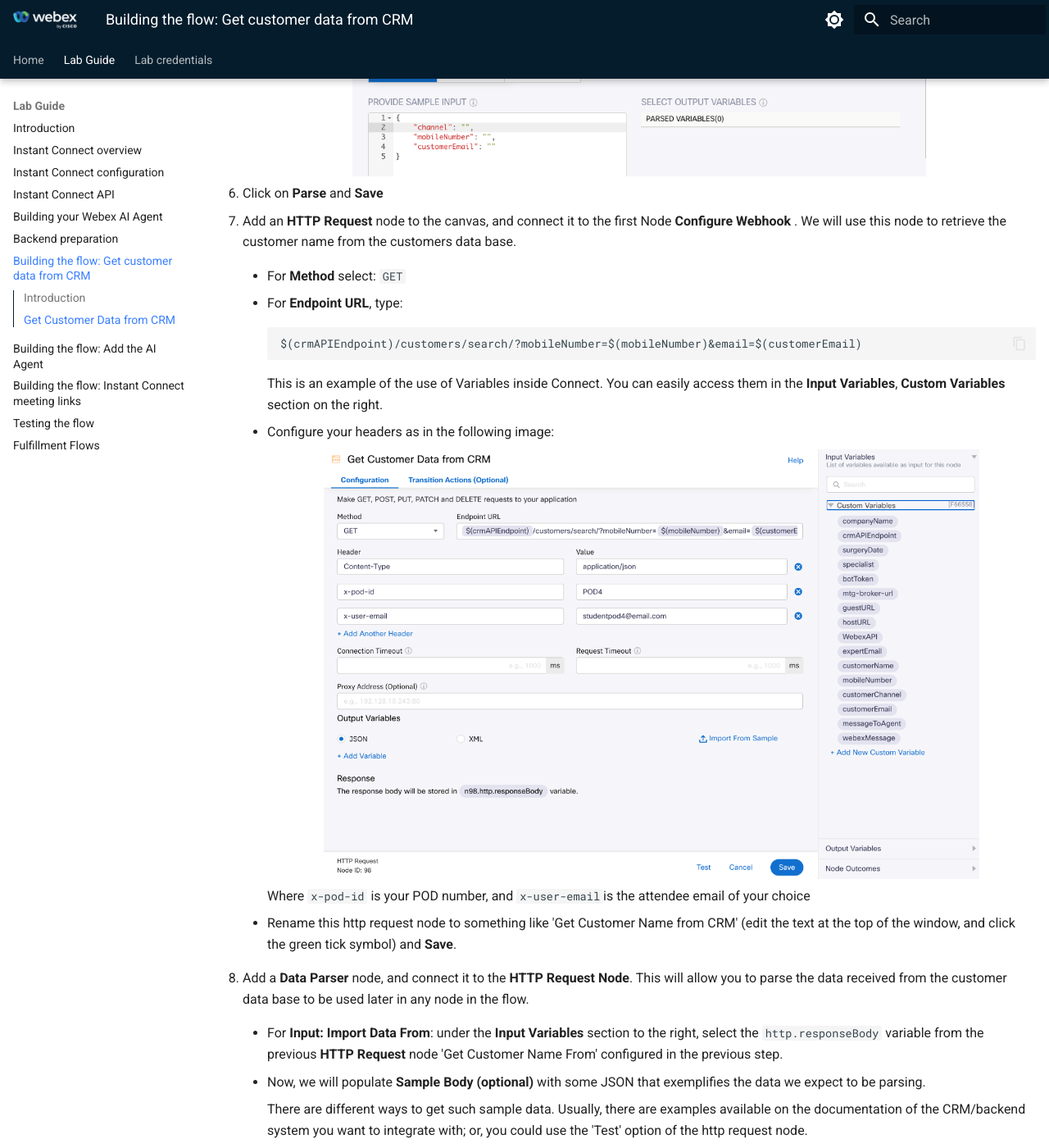
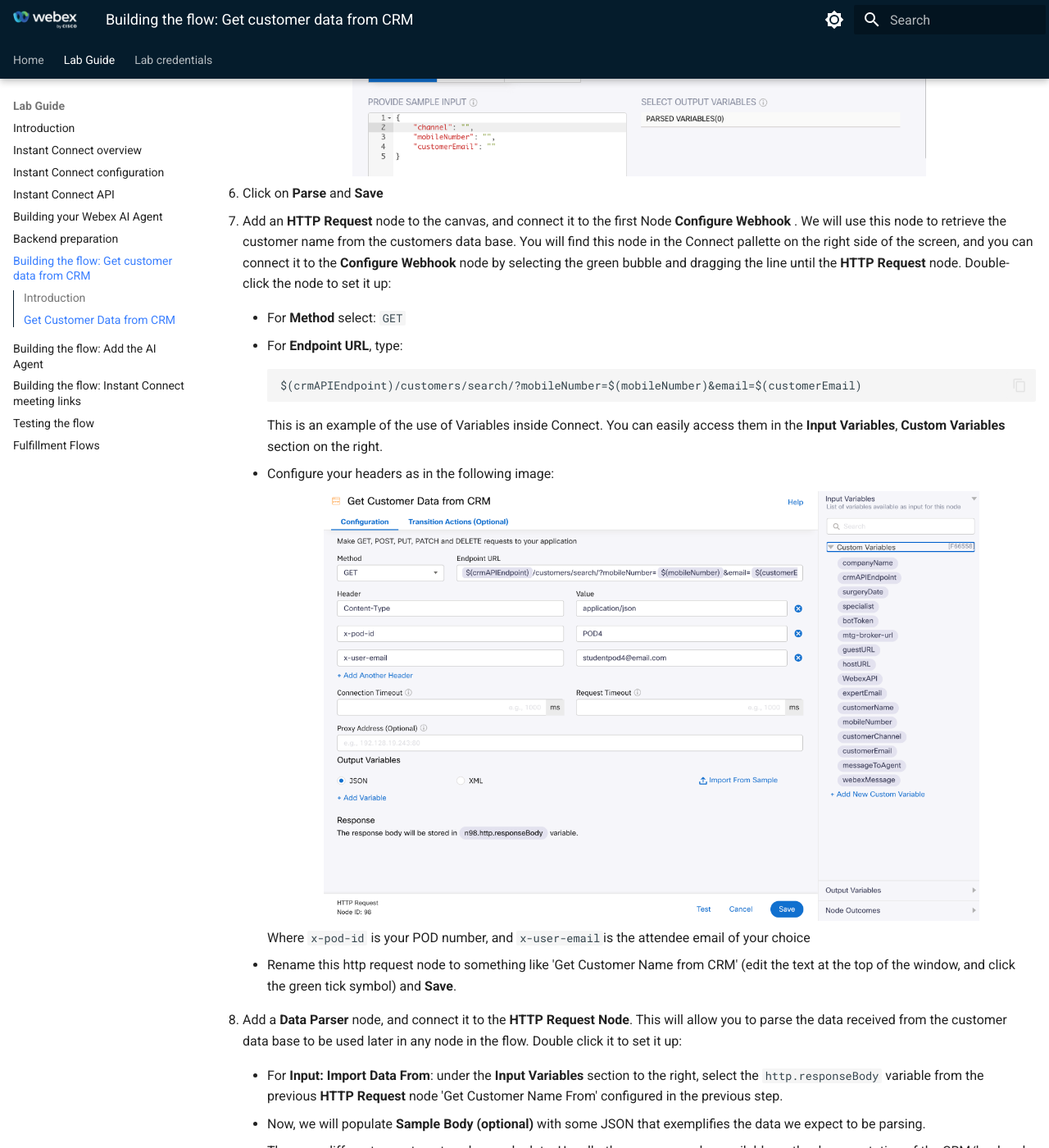
Before and after one commit to WebexCC-SA/LAB-2857, an MkDocs documentation site: the page built from docs/06-connectflow-01.md, in a window 1280 px wide and 1400 px high, scrolled down 1977 px. Shown: the whole window at 82% size. Built offline with MkDocs 1.6.1 and Material for MkDocs 9.7.7, drawn with Linux system fonts in a browser that asks for light colours; some of the changed text lies outside the part shown.

Commit message:
better create flow

```diff
--- a/docs/06-connectflow-01.md
+++ b/docs/06-connectflow-01.md
@@ -33,7 +33,7 @@
 
       ![Webex Connect Services](images/services-new.png){style="width:600px; display:block; margin:0 auto;"}
 
-      Select the Services for your POD, and click on **Create a Flow**. From the **Method** drop-down menu, choose _Upload a Flow_, and select the Flow that you downloaded.
+      Select the Services for your POD, click on **Flows** and then on **Create Flow**. From the **Method** drop-down menu, choose _Upload a Flow_, and select the Flow that you downloaded.
       For the Flow name, choose `Healthcare Main Flow`. Click on **Create**.
 
 4. Click on **Create new event**, and choose as **Name** `podX-main-flow` where X is your POD number.
@@ -52,7 +52,7 @@
 
 6. Click on **Parse** and **Save**
 
-7. Add an **HTTP Request** node to the canvas, and connect it to the first Node **Configure Webhook** . We will use this node to retrieve the customer name from the customers data base.
+7. Add an **HTTP Request** node to the canvas, and connect it to the first Node **Configure Webhook** . We will use this node to retrieve the customer name from the customers data base. You will find this node in the Connect pallette on the right side of the screen, and you can connect it to the **Configure Webhook** node by selecting the green bubble and dragging the line until the **HTTP Request** node. Double-click the node to set it up:
 
       - For **Method** select: `GET`
 
@@ -70,7 +70,7 @@
 
       - Rename this http request node to something like 'Get Customer Name from CRM' (edit the text at the top of the window, and click the green tick symbol) and **Save**.
 
-8. Add a **Data Parser** node, and connect it to the **HTTP Request Node**. This will allow you to parse the data received from the customer data base to be used later in any node in the flow.
+8. Add a **Data Parser** node, and connect it to the **HTTP Request Node**. This will allow you to parse the data received from the customer data base to be used later in any node in the flow. Double click it to set it up:
 
       - For **Input: Import Data From**: under the **Input Variables** section to the right, select the `http.responseBody` variable from the previous **HTTP Request** node 'Get Customer Name From' configured in the previous step.
 
```
